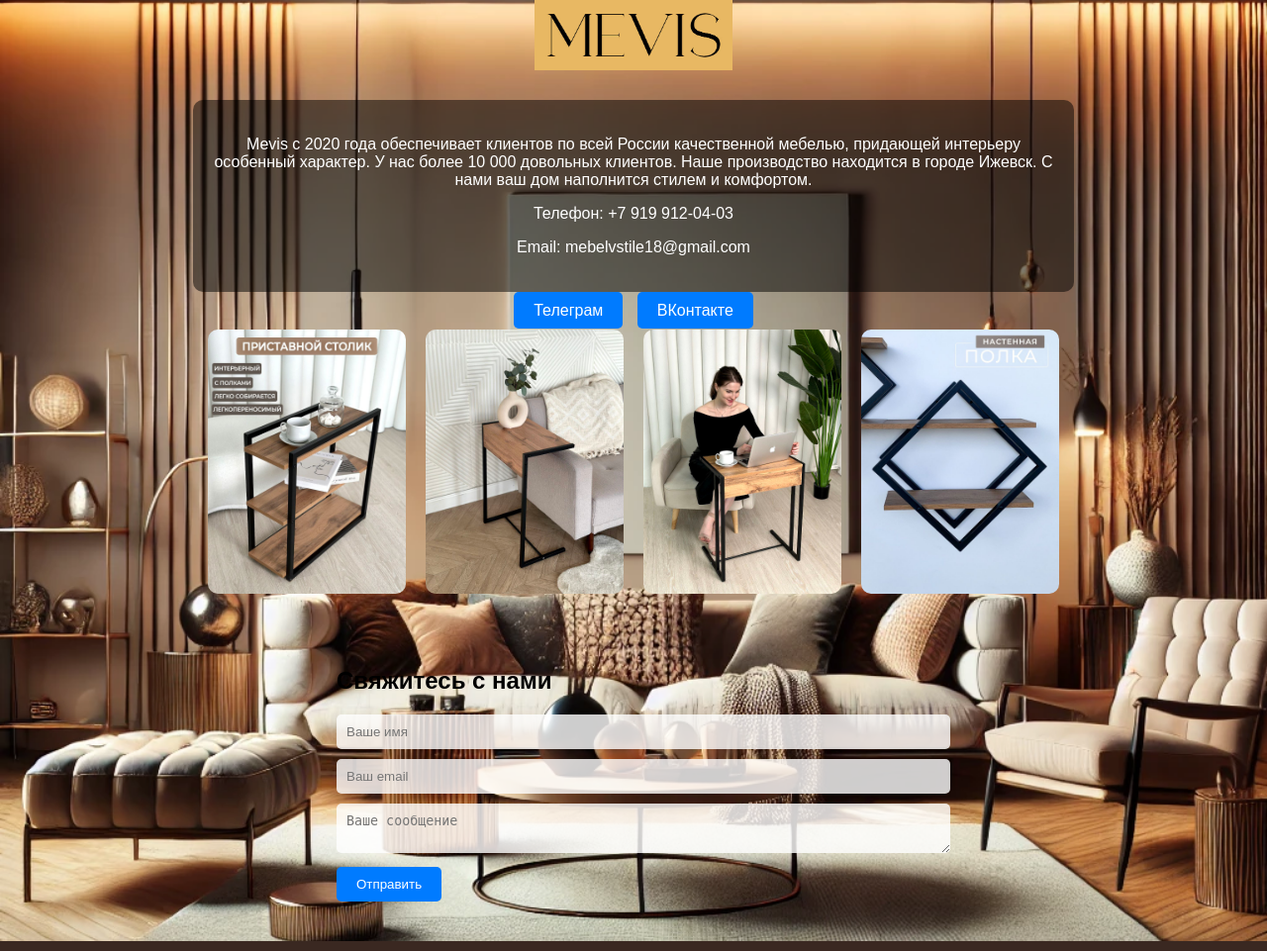
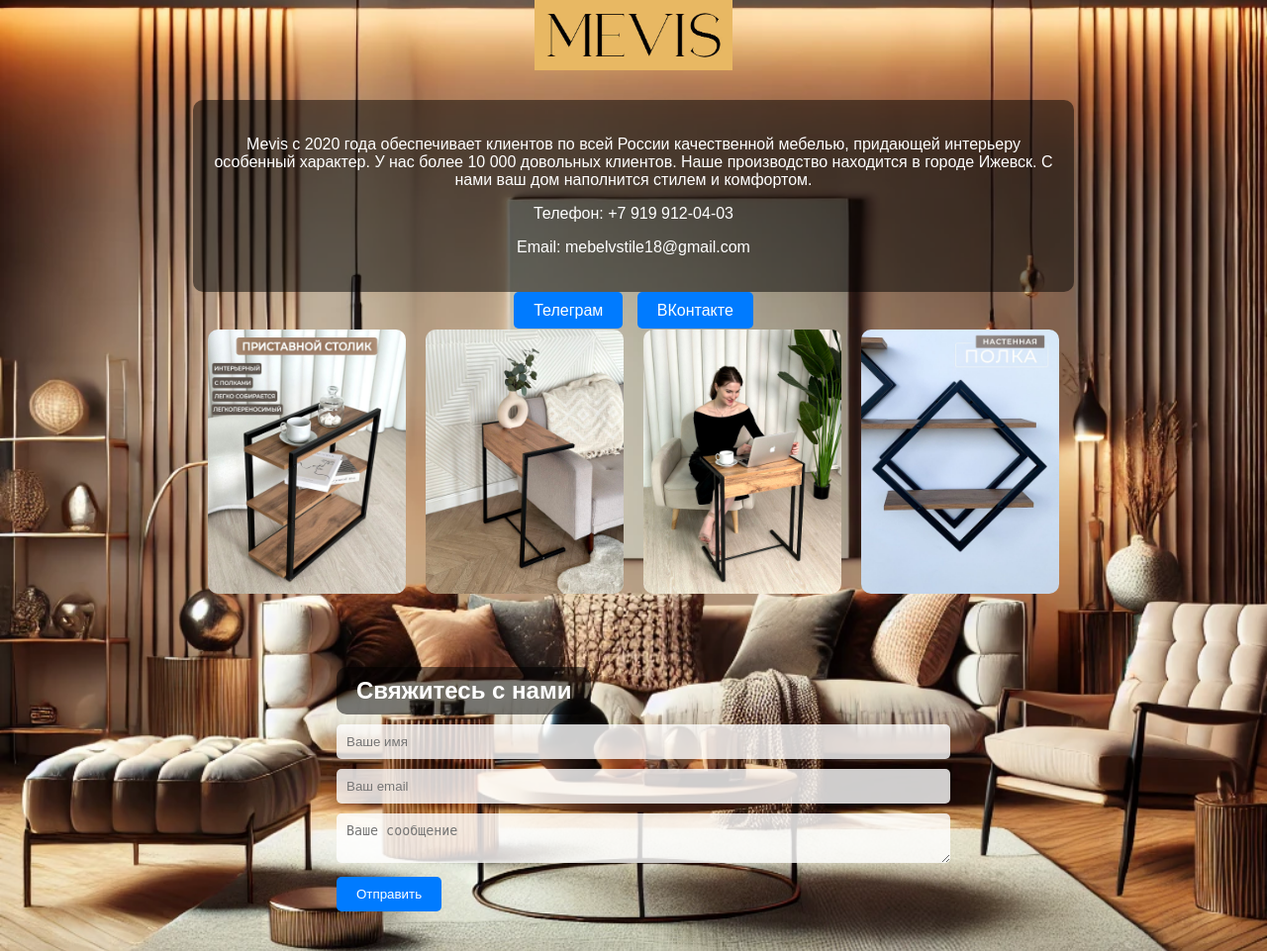
Before and after one commit to Ali-Maraz/mevis-shop, a Django app: template templates/home.html in a window 1280 px wide. Shown: the whole page at 99% size. Run offline with Django 5.2, Linux system fonts and the light colour scheme; the template is opened without the code that fills it, so the values that code supplies are empty.

Commit message:
Add background for contact title and center it

```diff
--- a/templates/home.html
+++ b/templates/home.html
@@ -93,6 +93,17 @@
         .products img:hover {
             transform: scale(1.05);
         }
+
+        /* Стиль для заголовка "Свяжитесь с нами" */
+        .contact-title {
+            display: inline-block;
+            background: rgba(0, 0, 0, 0.5); /* Прозрачный черный фон */
+            padding: 10px 20px;
+            border-radius: 10px;
+            margin-bottom: 10px;
+            text-align: center; /* Выровняем текст по центру */
+            color: white; /* Установим цвет текста */
+        }
     </style>
 </head>
 <body>
@@ -124,7 +135,7 @@
             </a>
         </div>
         <form>
-            <h2>Свяжитесь с нами</h2>
+            <h2 class="contact-title">Свяжитесь с нами</h2>
             <input type="text" name="name" placeholder="Ваше имя">
             <input type="email" name="email" placeholder="Ваш email">
             <textarea name="message" placeholder="Ваше сообщение"></textarea>
```
